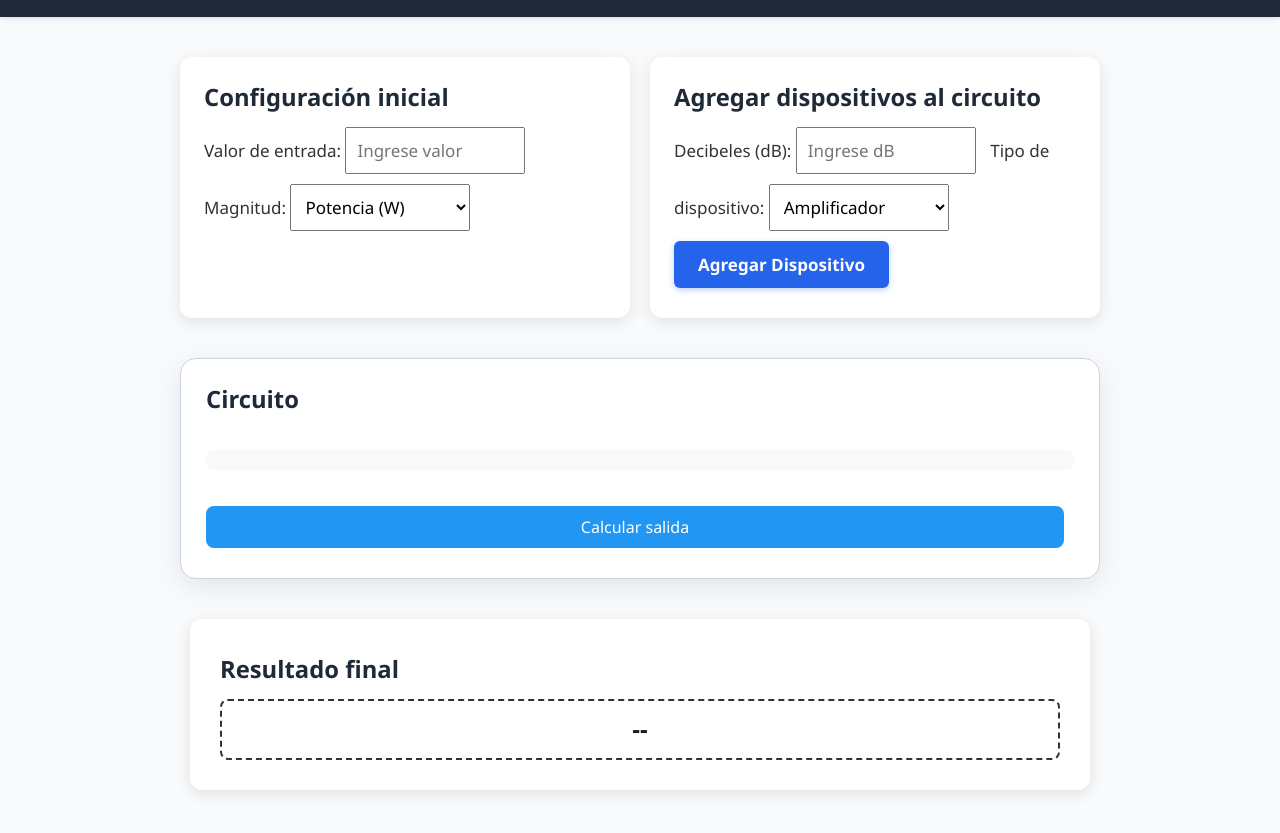
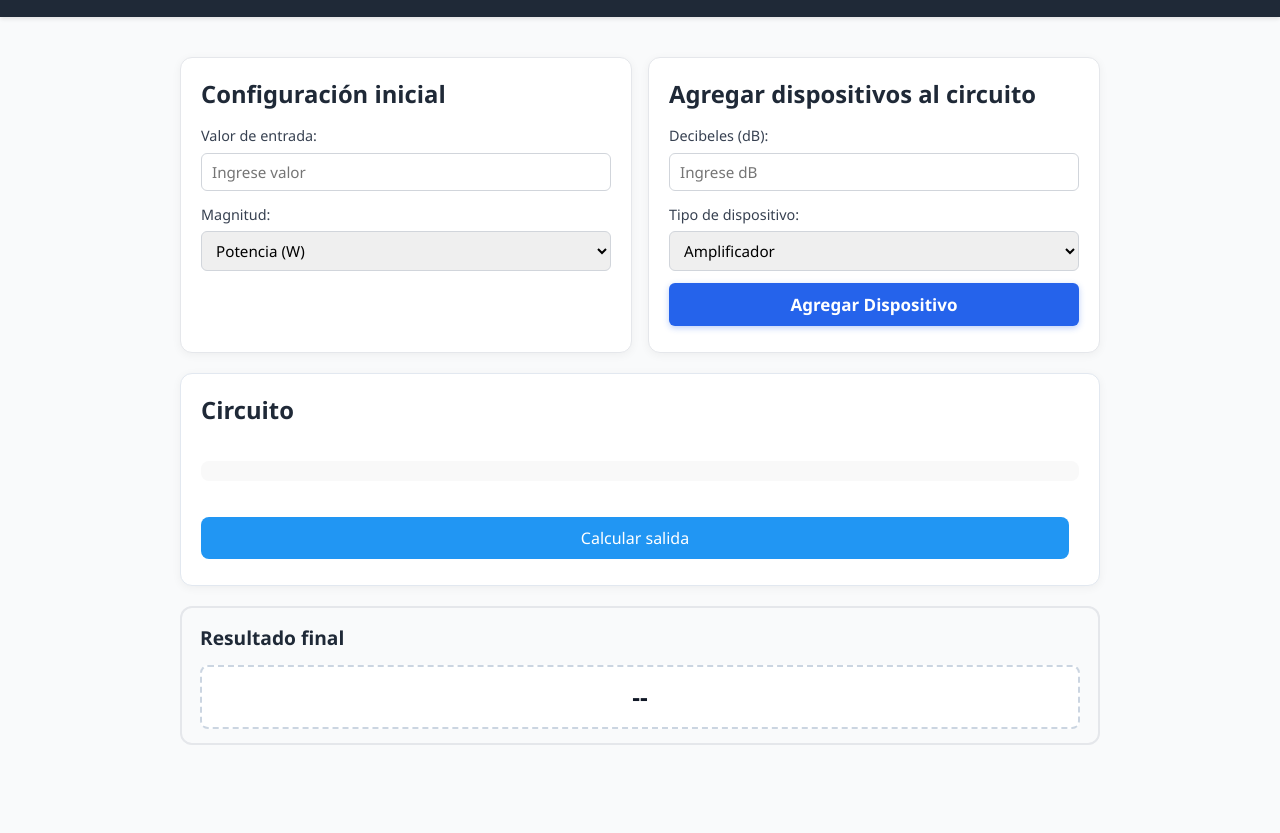
Before and after one commit to belenpieroni/DecibelTool, a plain HTML site: page circuito.html in a window 1280 px wide. Shown: the part 95-928 px from the top of the page. After the commit the page ends 900 px from the top, so only its background shows below. Drawn offline with Linux system fonts and the light colour scheme.

Commit message:
Cambios pequeños en estilo de circuito

```diff
--- a/css/circuito.css
+++ b/css/circuito.css
@@ -314,3 +314,84 @@ input, select {
   margin: 0;         /* Quitamos el margen vertical */
   padding: 20px 24px;
 }
+
+/* NUEVA VERSIÓN: Mejora visual y uso de espacio */
+
+.configuracion-y-agregado {
+  display: flex;
+  justify-content: space-between;
+  flex-wrap: wrap;
+  gap: 16px;
+  max-width: 960px;
+  margin: 0 auto 20px auto;
+}
+
+.configuracion-y-agregado .caja-general {
+  flex: 1 1 48%;
+  padding: 16px 20px;
+  margin: 0;
+  background-color: #ffffff;
+  border: 1px solid #e5e7eb;
+  border-radius: 12px;
+  box-shadow: 0 2px 10px rgba(0, 0, 0, 0.05);
+}
+
+.configuracion-y-agregado label {
+  font-size: 0.9rem;
+  font-weight: 500;
+  color: #374151;
+  margin-bottom: 4px;
+  display: block;
+}
+
+.configuracion-y-agregado input,
+.configuracion-y-agregado select {
+  width: 100%;
+  margin-bottom: 12px;
+  padding: 8px 10px;
+  font-size: 0.95rem;
+  border-radius: 6px;
+  border: 1px solid #d1d5db;
+}
+
+.configuracion-y-agregado button {
+  width: 100%;
+  padding: 10px;
+}
+
+/* Circuito visual */
+.circuito-wrapper {
+  max-width: 960px;
+  margin: 10px auto 20px auto;
+  padding: 16px 20px;
+  background-color: #ffffff;
+  border: 1px solid #e2e8f0;
+  border-radius: 12px;
+  box-shadow: 0 2px 10px rgba(0, 0, 0, 0.05);
+}
+
+/* Resultado final refinado */
+.resultado-box {
+  max-width: 960px;
+  margin: 10px auto 40px auto;
+  padding: 16px 20px;
+  border-radius: 12px;
+  background-color: #f9fafb;
+  box-shadow: inset 0 0 0 2px #e5e7eb;
+}
+
+.resultado-box h2 {
+  font-size: 1.2rem;
+  margin-bottom: 10px;
+}
+
+.resultado {
+  font-size: 1.5rem;
+  font-weight: bold;
+  color: #111827;
+  padding: 10px;
+  background-color: #fff;
+  border: 2px dashed #cbd5e1;
+  border-radius: 8px;
+  text-align: center;
+}
```
